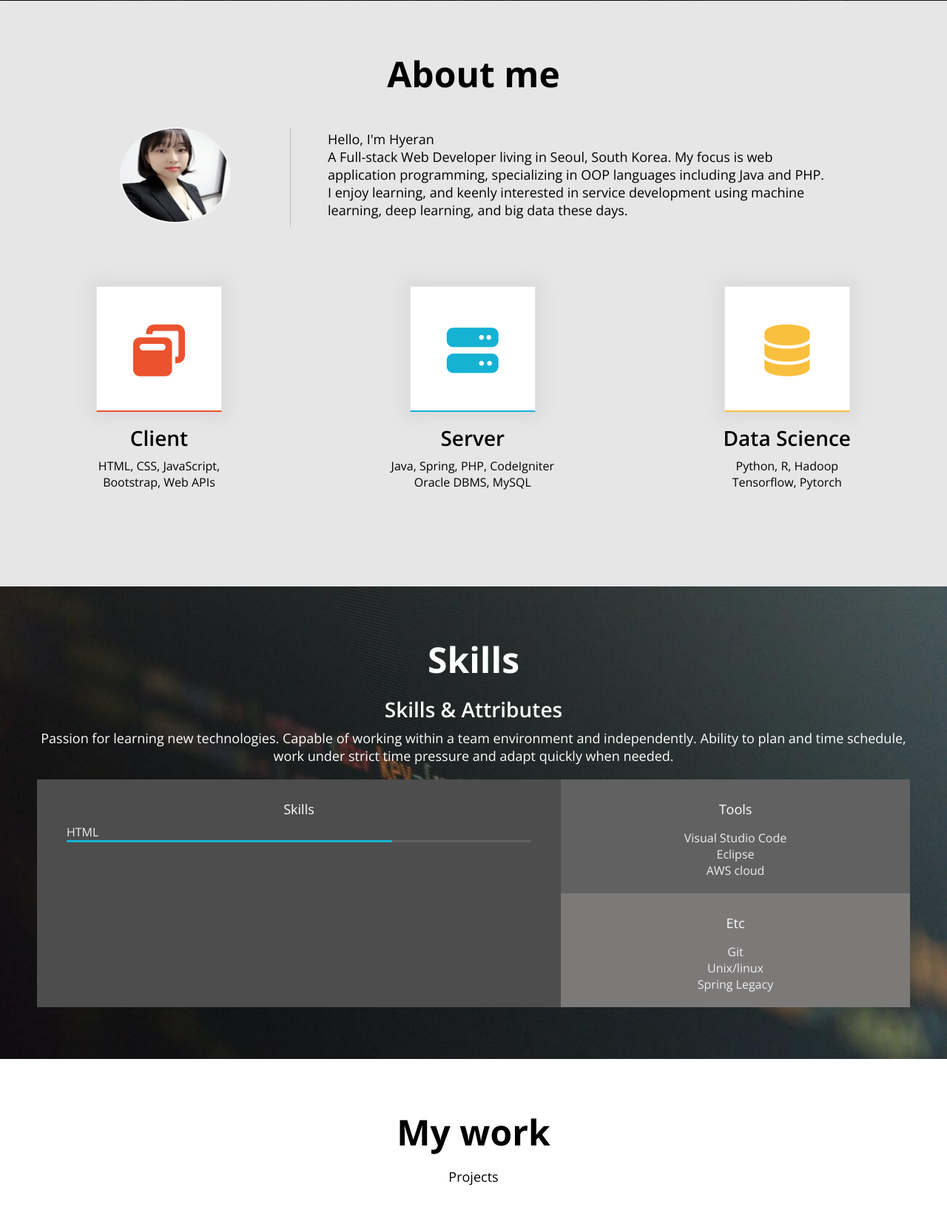
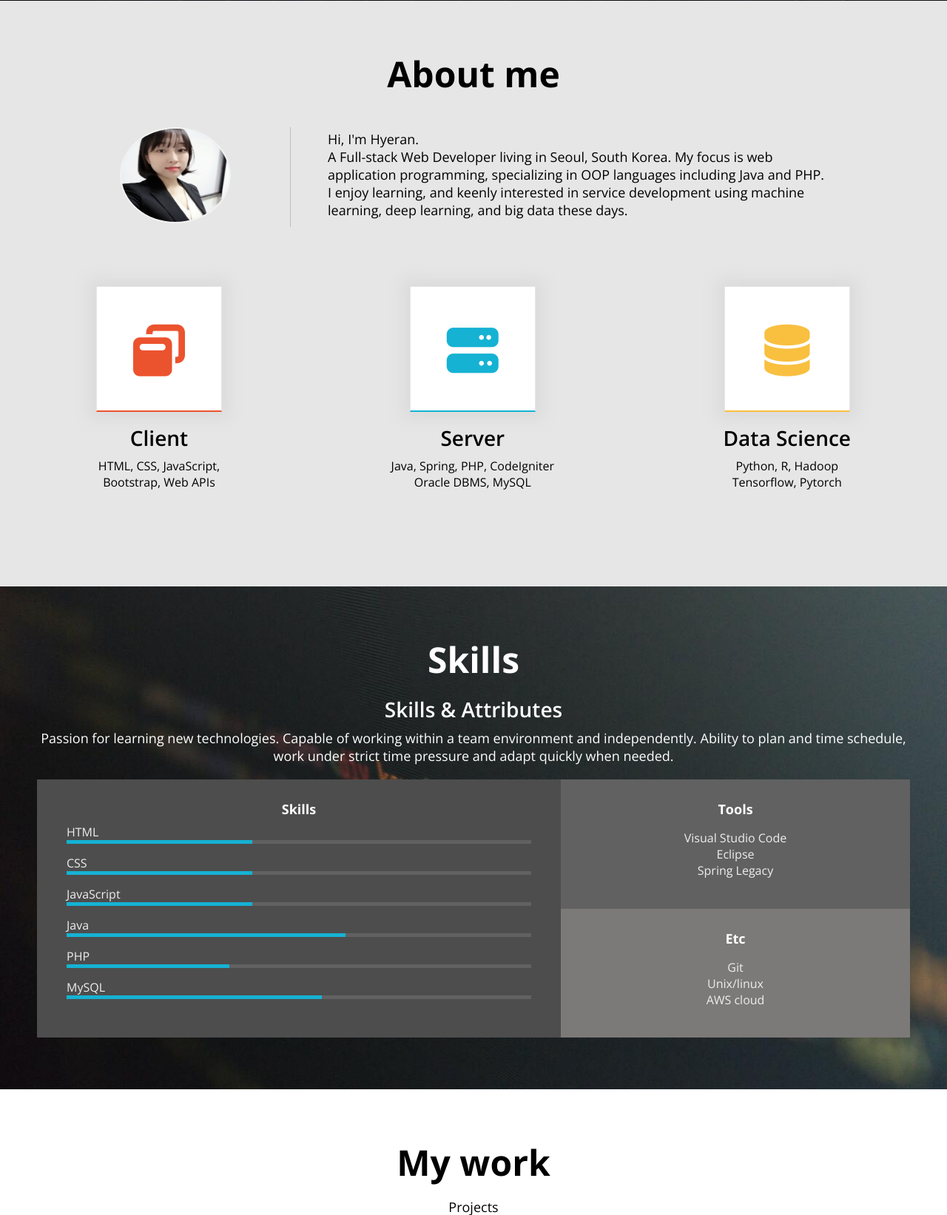
Before and after one commit to hpark3/Web, a PHP site: page / in a window 1280 px wide. Shown: the part 799-2442 px from the top of the page at 74% size. Run offline with PHP 8.4, Linux system fonts and the light colour scheme; some libraries are stand-ins or nearby versions.

Commit message:
final touch

```diff
--- a/assets/js/main.js
+++ b/assets/js/main.js
@@ -16,7 +16,7 @@ document.addEventListener('scroll', () => {
     }
 });
 
-//Handle scrolling when tappint on the navbar menu
+//Handle scrolling when tapping on the navbar menu
 const navbarMenu = document.querySelector('.navbar__menu');
 navbarMenu.addEventListener('click', (event) => {
     const target = event.target;
@@ -34,6 +34,13 @@ const navbarToggleBtn = document.querySelector('.navbar__toggle-btn');
 navbarToggleBtn.addEventListener('click', () => {
     navbarMenu.classList.toggle('open');
 });
+
+//Handle click on "Resume" on navbar
+const navbarMenuResume = document.getElementById('downloadLink');
+navbarMenuResume.addEventListener('click', function(event){
+    alert('Download my resume?');
+});
+
 
 //Handle click on "contact me" button on home
 const homeContactBtn = document.querySelector('.home__contact');
--- a/index.html
+++ b/index.html
@@ -30,7 +30,7 @@
                 <li class="navbar__menu__item" data-link="#skills">Skills</li>
                 <li class="navbar__menu__item" data-link="#work">Work</li>
                 <li class="navbar__menu__item">
-                    <a href="assets/pdf/HyeranPark-CV.docx">Resume</a>
+                    <a id="downloadLink" href="assets/pdf/HyeranPark-CV.docx">Resume</a>
                 </li>
                 <li class="navbar__menu__item" data-link="#contact">Contact</li>
             </ul>
@@ -60,7 +60,7 @@
                     <div class="my__avatar__box"><img src="assets/imgs/profile.png" class= "my__avatar" alt="Helen's profile photo"></div>
                 </div>
                 <div class="about__text">
-                    <p>Hello, I'm Hyeran </br> A Full-stack Web Developer living in Seoul, South Korea. My focus is web application programming, specializing in OOP languages including Java and PHP. I enjoy learning, and keenly interested in service development using machine learning, deep learning, and big data these days.</p>
+                    <p>Hi, I'm Hyeran. </br> A Full-stack Web Developer living in Seoul, South Korea. My focus is web application programming, specializing in OOP languages including Java and PHP. I enjoy learning, and keenly interested in service development using machine learning, deep learning, and big data these days.</p>
                 </div>
             </div>
             <div class="about__majors">
@@ -121,7 +121,37 @@
                             <span>HTML</span>
                         </div>
                         <div class="skill__bar">
-                            <div class="skill__value" style="width: 60;"></div>
+                            <div class="skill__value" style="width: 40%;"></div>
+                        </div>
+                        <div class="skill_description">
+                            <span>CSS</span>
+                        </div>
+                        <div class="skill__bar">
+                            <div class="skill__value" style="width: 40%;"></div>
+                        </div>
+                        <div class="skill_description">
+                            <span>JavaScript</span>
+                        </div>
+                        <div class="skill__bar">
+                            <div class="skill__value" style="width: 40%;"></div>
+                        </div>
+                        <div class="skill_description">
+                            <span>Java</span>
+                        </div>
+                        <div class="skill__bar">
+                            <div class="skill__value" style="width: 60%;"></div>
+                        </div>
+                        <div class="skill_description">
+                            <span>PHP</span>
+                        </div>
+                        <div class="skill__bar">
+                            <div class="skill__value" style="width: 35%;"></div>
+                        </div>
+                        <div class="skill_description">
+                            <span>MySQL</span>
+                        </div>
+                        <div class="skill__bar">
+                            <div class="skill__value" style="width: 55%;"></div>
                         </div>
                     </div>
                 </div>
@@ -131,14 +161,14 @@
                         <ul class="tools__list"></ul>
                             <li><span>Visual Studio Code</span></li>
                             <li><span>Eclipse</span></li>
-                            <li><span>AWS cloud</span></li>
+                            <li><span>Spring Legacy</span></li>
                     </div>
                     <div class="etc">
                         <h3 class="skillset__title">Etc</h3>
                         <ul class="etc__list"></ul>
                             <li><span>Git</span></li>
                             <li><span>Unix/linux</span></li>
-                            <li><span>Spring Legacy</span></li>
+                            <li><span>AWS cloud</span></li>
                     </div>
                 </div>
             </div>
--- a/style.css
+++ b/style.css
@@ -364,6 +364,7 @@ p {
 
 .skillset__title{
     color: var(--color-white);
+    font-weight: var(--weight-bold);
 }
 
 .skillset__left{
@@ -383,18 +384,23 @@ p {
 
 .skill__bar{
     width: 100%;
-    height: 3px;
+    height: 5px;
     background-color: var(--color-grey);
+    margin-bottom: 15px;
 }
 
 .skill__value{
     width: 70%;
-    height: 3px;
+    height: 5px;
     background-color: var(--color-green-blue);
 }
 
 .skillset__right{
     flex-basis: 40%;
+    display: flex;
+    flex-direction: column;
+    align-items: center;
+    justify-content: center;
 }
 
 .tools{
@@ -404,6 +410,8 @@ p {
 .tools,
 .etc{
     padding: 20px;
+    width: 100%;
+    height: 100%;
 }
 
 /* Work */
@@ -454,7 +462,6 @@ p {
     margin-top: 5px;
     right: 16px;
     opacity: 0;
-    /* transition: all var(--animation-duration) ease-in; */
     font-size: var(--font-micro);
 }
 
```
